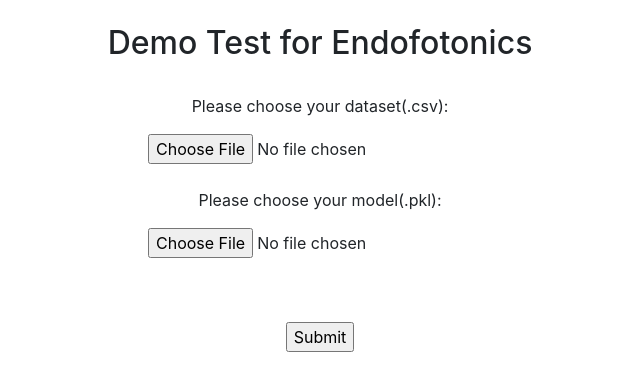
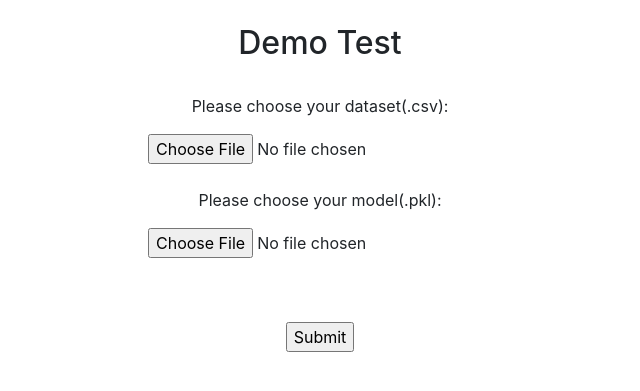
Before and after one commit to Aria78/Flask_REST_demo, a Flask app: page / in a window 1280 px wide. Shown: the top 391 px of the page, without its empty margins (320-960 px from the left). Run offline with Flask 2, Linux system fonts and the light colour scheme; some libraries are stand-ins or nearby versions.

Commit message:
demo_test2

```diff
--- a/templates/page.html
+++ b/templates/page.html
@@ -9,9 +9,9 @@
     <script src="https://cdn.staticfile.org/twitter-bootstrap/4.1.0/js/bootstrap.min.js"></script>
 </head>
 <body>
-<div align="center" class="w3-panel w3-border">
+<div align="center">
     <br>
-    <h2>Demo Test for Endofotonics</h2>
+    <h2>Demo Test</h2>
     <br>
 
     <form action="{{ url_for('predict')}}" method="post" enctype="multipart/form-data">
```
